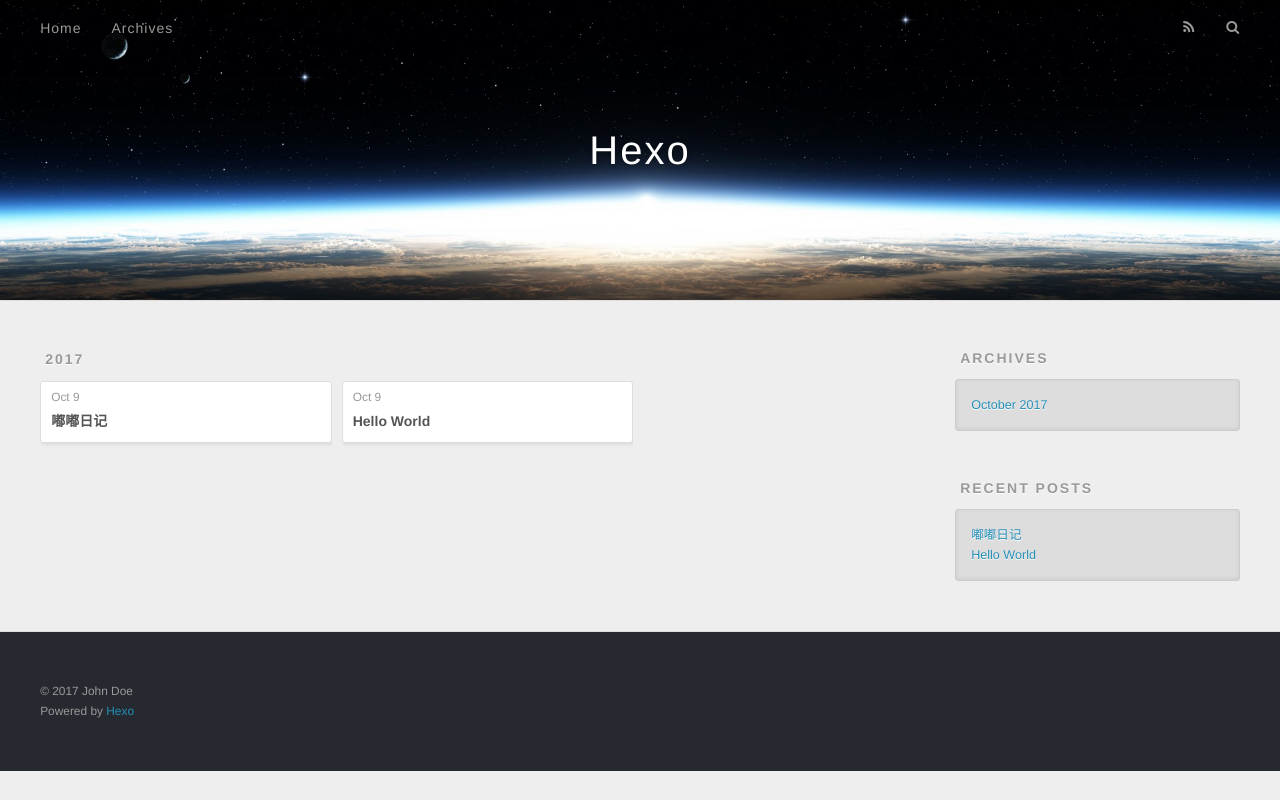
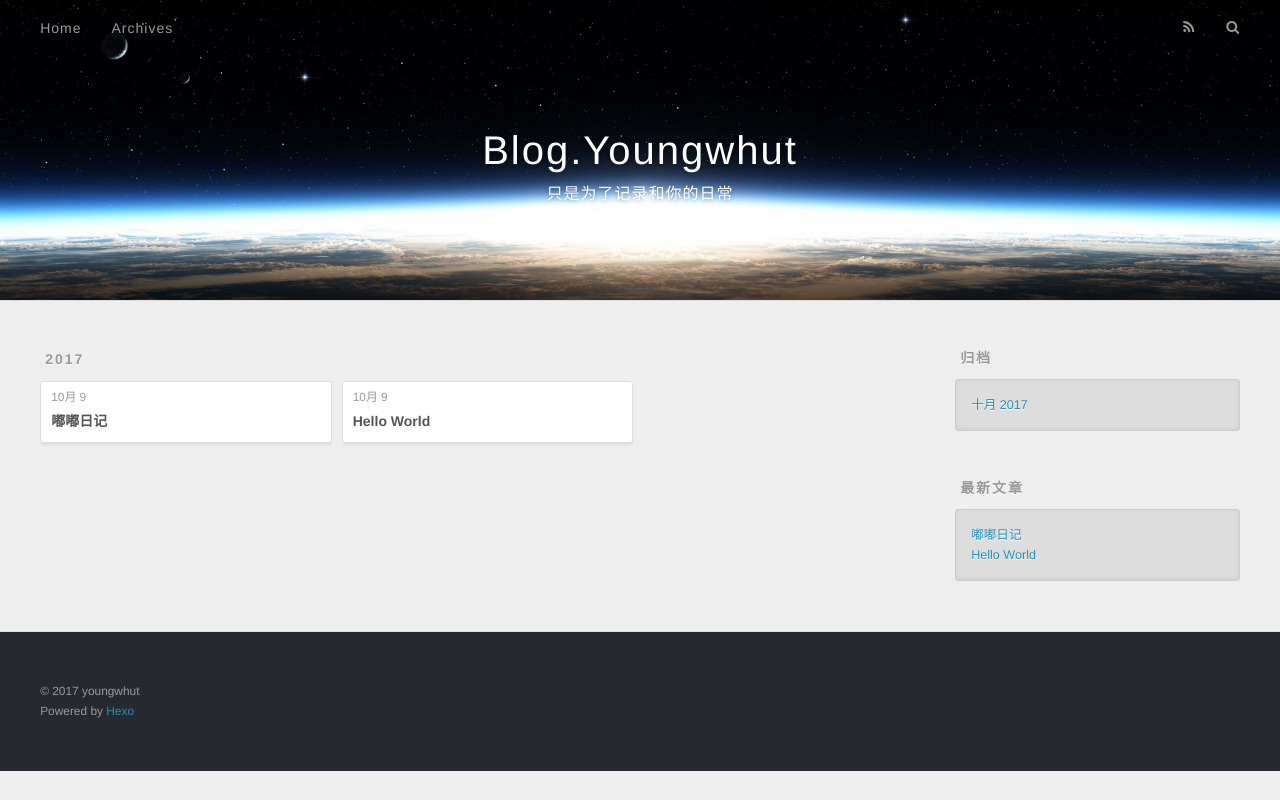
Before and after one commit to youngwhut/youngwhut.github.io, a plain HTML site: page archives/2017/10/index.html in a window 1280 px wide. Drawn offline with nearby package versions, Linux system fonts and the light colour scheme.

Commit message:
Site updated: 2017-10-09 10:49:54

```diff
--- a/archives/2017/10/index.html
+++ b/archives/2017/10/index.html
@@ -3,16 +3,20 @@
 <head>
   <meta charset="utf-8">
 
-  <title>Archives: 2017/10 | Hexo</title>
+  <title>归档: 2017/10 | Blog.Youngwhut</title>
   <meta name="viewport" content="width=device-width, initial-scale=1, maximum-scale=1">
-  <meta property="og:type" content="website">
-<meta property="og:title" content="Hexo">
+  <meta name="description" content="只是为了记录和你的日常">
+<meta property="og:type" content="website">
+<meta property="og:title" content="Blog.Youngwhut">
 <meta property="og:url" content="http://yoursite.com/archives/2017/10/index.html">
-<meta property="og:site_name" content="Hexo">
+<meta property="og:site_name" content="Blog.Youngwhut">
+<meta property="og:description" content="只是为了记录和你的日常">
+<meta property="og:locale" content="zh-CN">
 <meta name="twitter:card" content="summary">
-<meta name="twitter:title" content="Hexo">
+<meta name="twitter:title" content="Blog.Youngwhut">
+<meta name="twitter:description" content="只是为了记录和你的日常">
 
-    <link rel="alternate" href="/atom.xml" title="Hexo" type="application/atom+xml">
+    <link rel="alternate" href="/atom.xml" title="Blog.Youngwhut" type="application/atom+xml">
 
 
     <link rel="icon" href="/favicon.png">
@@ -33,8 +37,12 @@
   <div id="header-outer" class="outer">
     <div id="header-title" class="inner">
       <h1 id="logo-wrap">
-        <a href="/" id="logo">Hexo</a>
+        <a href="/" id="logo">Blog.Youngwhut</a>
       </h1>
+
+        <h2 id="subtitle-wrap">
+          <a href="/" id="subtitle">只是为了记录和你的日常</a>
+        </h2>
 
     </div>
     <div id="header-inner" class="inner">
@@ -50,7 +58,7 @@
 
           <a id="nav-rss-link" class="nav-icon" href="/atom.xml" title="RSS Feed"></a>
 
-        <a id="nav-search-btn" class="nav-icon" title="Search"></a>
+        <a id="nav-search-btn" class="nav-icon" title="搜索"></a>
       </nav>
       <div id="search-form-wrap">
         <form action="//google.com/search" method="get" accept-charset="UTF-8" class="search-form"><input type="search" name="q" class="search-form-input" placeholder="Search"><button type="submit" class="search-form-submit">&#xF002;</button><input type="hidden" name="sitesearch" value="http://yoursite.com"></form>
@@ -76,7 +84,7 @@
   <div class="archive-article-inner">
     <header class="archive-article-header">
       <a href="/2017/10/09/嘟嘟日记/" class="archive-article-date">
-  <time datetime="2017-10-09T02:25:40.000Z" itemprop="datePublished">Oct 9</time>
+  <time datetime="2017-10-09T02:25:40.000Z" itemprop="datePublished">10月 9</time>
 </a>
 
 
@@ -95,7 +103,7 @@
   <div class="archive-article-inner">
     <header class="archive-article-header">
       <a href="/2017/10/09/hello-world/" class="archive-article-date">
-  <time datetime="2017-10-09T01:43:22.732Z" itemprop="datePublished">Oct 9</time>
+  <time datetime="2017-10-09T01:43:22.732Z" itemprop="datePublished">10月 9</time>
 </a>
 
 
@@ -126,9 +134,9 @@
 
 
   <div class="widget-wrap">
-    <h3 class="widget-title">Archives</h3>
+    <h3 class="widget-title">归档</h3>
     <div class="widget">
-      <ul class="archive-list"><li class="archive-list-item"><a class="archive-list-link" href="/archives/2017/10/">October 2017</a></li></ul>
+      <ul class="archive-list"><li class="archive-list-item"><a class="archive-list-link" href="/archives/2017/10/">十月 2017</a></li></ul>
     </div>
   </div>
 
@@ -136,7 +144,7 @@
 
 
   <div class="widget-wrap">
-    <h3 class="widget-title">Recent Posts</h3>
+    <h3 class="widget-title">最新文章</h3>
     <div class="widget">
       <ul>
 
@@ -160,7 +168,7 @@
 
   <div class="outer">
     <div id="footer-info" class="inner">
-      &copy; 2017 John Doe<br>
+      &copy; 2017 youngwhut<br>
       Powered by <a href="http://hexo.io/" target="_blank">Hexo</a>
     </div>
   </div>
```
Also changed, not shown: 2017/10/09/hello-world/index.html (+15 -10 lines), 2017/10/09/嘟嘟日记/index.html (+15 -10 lines), archives/2017/index.html (+22 -14 lines), archives/index.html (+22 -14 lines), index.html (+22 -14 lines).
